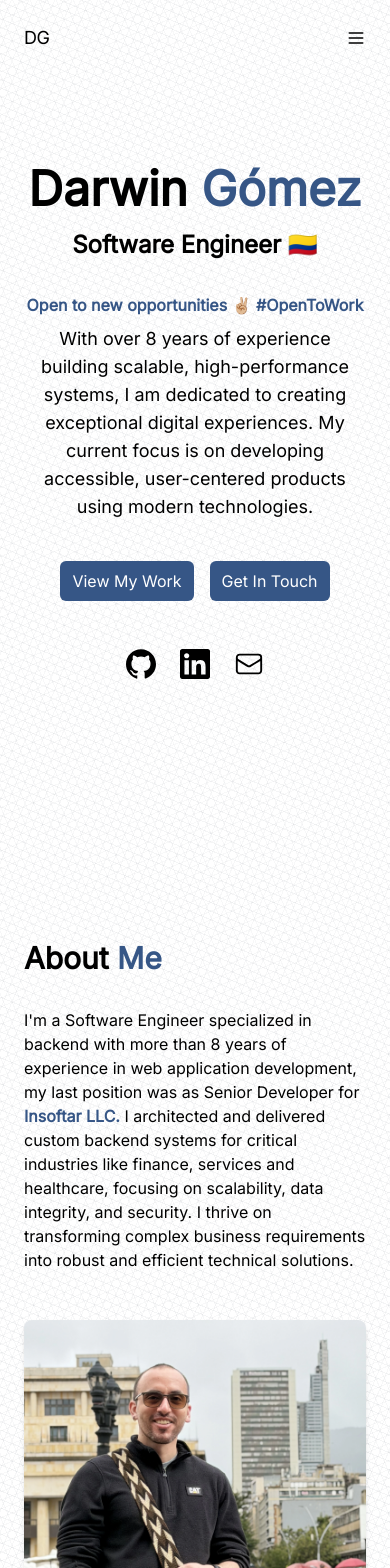
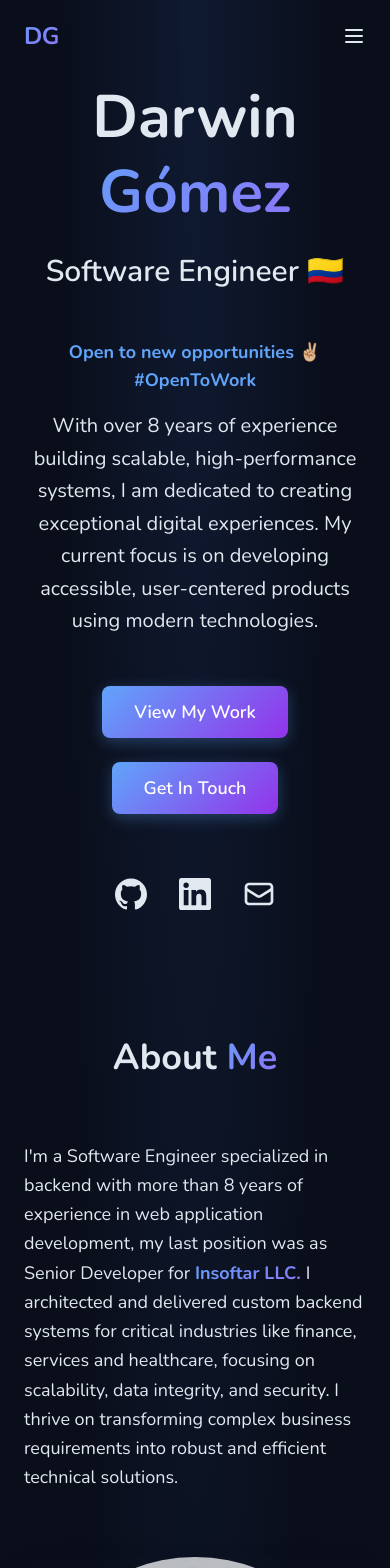
Before and after one commit to darwintnt/portfolio, a Vue app: page / in a window 390 px wide. Shown: the top 1568 px of the page. Built offline with nearby package versions, Linux system fonts and the light colour scheme.

Commit message:
feat: cambio ui landing page

```diff
--- a/index.html
+++ b/index.html
@@ -25,7 +25,7 @@
     <link rel="preconnect" href="https://fonts.googleapis.com" />
     <link rel="preconnect" href="https://fonts.gstatic.com" crossorigin />
     <link
-      href="https://fonts.googleapis.com/css2?family=Inter:ital,opsz,wght@0,100;0,300;0,400;0,700;0,900;1,100;1,300;1,400;1,700;1,900&display=swap"
+      href="https://fonts.googleapis.com/css2?family=Nunito:ital,wght@0,200..1000;1,200..1000&display=swap"
       rel="stylesheet"
     />
     <script type="application/ld+json">
--- a/src/App.vue
+++ b/src/App.vue
@@ -1,5 +1,5 @@
 <template>
-  <div className="min-h-screen bg-background">
+  <div class="min-h-screen">
     <Navigation />
     <main>
       <Hero />
--- a/src/components/About.vue
+++ b/src/components/About.vue
@@ -1,14 +1,19 @@
 <template>
-  <section id="about" class="py-24 relative">
-    <div class="container mx-auto px-6">
-      <div class="max-w-4xl mx-auto">
-        <h3 class="text-3xl md:text-4xl font-bold mb-8">
+  <section id="about" class="py-32 relative">
+    <!-- Decorative background -->
+    <div
+      class="absolute inset-0 bg-gradient-to-b from-transparent via-card/20 to-transparent"
+    ></div>
+
+    <div class="container mx-auto px-6 relative">
+      <div class="max-w-6xl mx-auto">
+        <h3 class="text-4xl md:text-5xl font-bold mb-16 text-center">
           About <span class="text-gradient">Me</span>
         </h3>
 
-        <div class="grid md:grid-cols-5 gap-12 items-start">
-          <div class="md:col-span-3 space-y-4 text-muted-foreground">
-            <p>
+        <div class="grid md:grid-cols-5 gap-16 items-center">
+          <div class="md:col-span-3 space-y-6">
+            <p class="text-lg md:text-xl text-muted-foreground leading-relaxed">
               I'm a Software Engineer specialized in backend with more than 8
               years of experience in web application development, my last
               position was as Senior Developer for
@@ -18,6 +23,7 @@
                   target="_blank"
                   rel="noopener noreferrer"
                   aria-label="Insoftar webpage"
+                  class="hover:underline"
                 >
                   Insoftar LLC.
                 </a></span
@@ -32,11 +38,15 @@
 
           <div class="md:col-span-2 relative group">
             <div class="relative">
+              <!-- Gradient border effect -->
               <div
-                class="absolute inset-0 bg-primary/20 rounded-lg translate-x-4 translate-y-4 transition-transform group-hover:translate-x-2 group-hover:translate-y-2"
+                class="absolute inset-0 bg-linear-to-br from-nova-blue-500 to-nova-purple-500 rounded-2xl blur-xl opacity-50 group-hover:opacity-75 transition-opacity duration-300"
               />
               <div
-                class="relative bg-card rounded-lg overflow-hidden shadow-md"
+                class="absolute inset-0 bg-linear-to-br from-nova-blue-500 to-nova-purple-500 rounded-2xl translate-x-4 translate-y-4 transition-transform group-hover:translate-x-2 group-hover:translate-y-2"
+              />
+              <div
+                class="relative bg-card rounded-2xl overflow-hidden shadow-2xl border-muted/20"
               >
                 <div
                   class="aspect-square from-primary/20 to-transparent flex items-center justify-center me"
@@ -58,9 +68,10 @@ export default {};
 @reference "tailwindcss";
 .me {
   background-image: url('@/assets/hero2.webp');
-  background-size: cover;
-  background-position: center center;
+  background-size: 100%;
+  background-position: center 25%;
   background-repeat: no-repeat;
   position: relative;
+  border-radius: 100%;
 }
 </style>
--- a/src/components/Hero.vue
+++ b/src/components/Hero.vue
@@ -1,27 +1,45 @@
 <template>
   <section
-    class="min-h-screen flex items-center justify-center relative overflow-hidden"
+    class="min-h-screen flex items-center justify-center relative overflow-hidden pt-20"
   >
+    <!-- Gradient overlay -->
+    <div
+      class="absolute inset-0 bg-linear-to-b from-transparent via-transparent to-background/50 z-0"
+    ></div>
+
+    <!-- Decorative elements -->
+    <div
+      class="absolute top-20 left-10 w-72 h-72 bg-nova-blue-500/10 rounded-full blur-3xl"
+    ></div>
+    <div
+      class="absolute bottom-20 right-10 w-96 h-96 bg-nova-purple-500/10 rounded-full blur-3xl"
+    ></div>
+
     <div class="container mx-auto px-6 relative z-10">
-      <div class="max-w-4xl mx-auto text-center">
-        <h1 class="text-5xl md:text-7xl font-bold mb-4 animate-slide-up">
+      <div class="max-w-5xl mx-auto text-center">
+        <h1
+          class="text-6xl md:text-8xl font-bold mb-6 animate-slide-up leading-tight"
+        >
           <span class="text-foreground">Darwin </span>
           <span class="text-gradient">Gómez</span>
         </h1>
 
         <h2
-          class="text-2xl md:text-4xl font-semibold text-muted-foreground mb-6 animate-slide-up"
+          class="text-3xl md:text-5xl font-semibold text-muted-foreground mb-8 animate-slide-up"
           :style="{ animationDelay: '0.2s' }"
         >
           Software Engineer 🇨🇴
         </h2>
 
-        <p class="text-primary font-bold py-2">
+        <p
+          class="text-primary font-bold py-4 text-lg animate-slide-up"
+          :style="{ animationDelay: '0.3s' }"
+        >
           Open to new opportunities ✌🏼 #OpenToWork
         </p>
 
         <p
-          class="text-lg text-muted-foreground max-w-2xl mx-auto mb-10 animate-slide-up"
+          class="text-xl md:text-2xl text-muted-foreground max-w-3xl mx-auto mb-12 leading-relaxed animate-slide-up"
           :style="{ animationDelay: '0.4s' }"
         >
           With over 8 years of experience building scalable, high-performance
@@ -31,20 +49,20 @@
         </p>
 
         <div
-          class="flex flex-wrap items-center justify-center gap-4 mb-12 animate-slide-up"
+          class="flex flex-wrap items-center justify-center gap-6 mb-16 animate-slide-up"
           :style="{ animationDelay: '0.6s' }"
         >
-          <button class="button-primary">
+          <button class="button-primary text-lg">
             <a href="#portfolio">View My Work</a>
           </button>
-          <button class="button-primary">
+          <button class="button-primary text-lg">
             <a href="#contact_me">Get In Touch</a>
           </button>
         </div>
 
         <!-- Social Links -->
         <div
-          class="flex items-center justify-center gap-6 animate-slide-up"
+          class="flex items-center justify-center gap-8 animate-slide-up"
           :style="{ animationDelay: '0.8s' }"
         >
           <a
@@ -52,12 +70,14 @@
             target="_blank"
             rel="noopener noreferrer"
             aria-label="Darwin's Github account"
+            class="text-muted-foreground hover:text-primary transition-all duration-300 transform hover:scale-110"
           >
             <svg
               role="img"
               viewBox="0 0 24 24"
               xmlns="http://www.w3.org/2000/svg"
-              width="30"
+              width="32"
+              fill="currentColor"
             >
               <path
                 d="M12 .297c-6.63 0-12 5.373-12 12 0 5.303 3.438 9.8 8.205 11.385.6.113.82-.258.82-.577 0-.285-.01-1.04-.015-2.04-3.338.724-4.042-1.61-4.042-1.61C4.422 18.07 3.633 17.7 3.633 17.7c-1.087-.744.084-.729.084-.729 1.205.084 1.838 1.236 1.838 1.236 1.07 1.835 2.809 1.305 3.495.998.108-.776.417-1.305.76-1.605-2.665-.3-5.466-1.332-5.466-5.93 0-1.31.465-2.38 1.235-3.22-.135-.303-.54-1.523.105-3.176 0 0 1.005-.322 3.3 1.23.96-.267 1.98-.399 3-.405 1.02.006 2.04.138 3 .405 2.28-1.552 3.285-1.23 3.285-1.23.645 1.653.24 2.873.12 3.176.765.84 1.23 1.91 1.23 3.22 0 4.61-2.805 5.625-5.475 5.92.42.36.81 1.096.81 2.22 0 1.606-.015 2.896-.015 3.286 0 .315.21.69.825.57C20.565 22.092 24 17.592 24 12.297c0-6.627-5.373-12-12-12"
@@ -70,12 +90,14 @@
             target="_blank"
             rel="noopener noreferrer"
             aria-label="Darwin's Linkedin account"
+            class="text-muted-foreground hover:text-primary transition-all duration-300 transform hover:scale-110"
           >
             <svg
               role="img"
               viewBox="0 0 24 24"
               xmlns="http://www.w3.org/2000/svg"
-              width="30"
+              width="32"
+              fill="currentColor"
             >
               <path
                 d="M20.447 20.452h-3.554v-5.569c0-1.328-.027-3.037-1.852-3.037-1.853 0-2.136 1.445-2.136 2.939v5.667H9.351V9h3.414v1.561h.046c.477-.9 1.637-1.85 3.37-1.85 3.601 0 4.267 2.37 4.267 5.455v6.286zM5.337 7.433c-1.144 0-2.063-.926-2.063-2.065 0-1.138.92-2.063 2.063-2.063 1.14 0 2.064.925 2.064 2.063 0 1.139-.925 2.065-2.064 2.065zm1.782 13.019H3.555V9h3.564v11.452zM22.225 0H1.771C.792 0 0 .774 0 1.729v20.542C0 23.227.792 24 1.771 24h20.451C23.2 24 24 23.227 24 22.271V1.729C24 .774 23.2 0 22.222 0h.003z"
@@ -83,14 +105,18 @@
             </svg>
           </a>
 
-          <a href="mailto:darwintnt@hotmail.com" aria-label="Darwin's email">
+          <a
+            href="mailto:darwintnt@hotmail.com"
+            aria-label="Darwin's email"
+            class="text-muted-foreground hover:text-primary transition-all duration-300 transform hover:scale-110"
+          >
             <svg
               xmlns="http://www.w3.org/2000/svg"
               fill="none"
               viewBox="0 0 24 24"
-              stroke-width="1.5"
+              stroke-width="2"
               stroke="currentColor"
-              width="30"
+              width="32"
             >
               <path
                 stroke-linecap="round"
--- a/src/components/Navigation.vue
+++ b/src/components/Navigation.vue
@@ -2,35 +2,42 @@
   <header
     :class="[
       'fixed top-0 left-0 right-0 z-50 transition-all duration-300',
-      isScrolled ? 'bg-background/90 backdrop-blur-xs' : 'bg-transparent',
+      isScrolled
+        ? 'bg-background/95 backdrop-blur-lg shadow-lg'
+        : 'bg-transparent',
     ]"
   >
-    <nav class="max-w-5xl mx-auto px-6 py-6 flex items-center justify-between">
-      <a href="#" class="text-lg font-medium tracking-tight"> DG </a>
+    <nav class="max-w-6xl mx-auto px-6 py-5 flex items-center justify-between">
+      <a href="#" class="text-2xl font-bold tracking-tight text-gradient">
+        DG
+      </a>
 
       <!-- Desktop Navigation -->
-      <div class="hidden md:flex items-center gap-10">
+      <div class="hidden md:flex items-center gap-8">
         <a
           v-for="link in navLinks"
           :key="link.name"
           :href="link.href"
-          class="text-sm tracking-widest uppercase text-muted-foreground"
+          class="text-sm font-medium text-muted-foreground hover:text-primary transition-colors duration-200 relative group"
         >
           {{ link.name }}
+          <span
+            class="absolute -bottom-1 left-0 w-0 h-0.5 bg-linear-to-r from-nova-blue-500 to-nova-purple-500 group-hover:w-full transition-all duration-300"
+          ></span>
         </a>
       </div>
 
       <!-- Mobile Menu Button -->
       <button
-        class="md:hidden text-foreground"
+        class="md:hidden text-foreground hover:text-primary transition-colors"
         @click="toggleMobileMenu"
         aria-label="Toggle menu"
       >
         <svg
           v-if="isMobileMenuOpen"
           xmlns="http://www.w3.org/2000/svg"
-          width="20"
-          height="20"
+          width="24"
+          height="24"
           viewBox="0 0 24 24"
           fill="none"
           stroke="currentColor"
@@ -45,8 +52,8 @@
         <svg
           v-else
           xmlns="http://www.w3.org/2000/svg"
-          width="20"
-          height="20"
+          width="24"
+          height="24"
           viewBox="0 0 24 24"
           fill="none"
           stroke="currentColor"
@@ -63,13 +70,16 @@
     </nav>
 
     <!-- Mobile Menu -->
-    <div v-if="isMobileMenuOpen" class="md:hidden bg-white">
+    <div
+      v-if="isMobileMenuOpen"
+      class="md:hidden bg-card/95 backdrop-blur-lg border-muted/20"
+    >
       <div class="px-6 py-6 space-y-4">
         <a
           v-for="link in navLinks"
           :key="link.name"
           :href="link.href"
-          class="block text-sm tracking-widest uppercase text-muted-foreground"
+          class="block text-base font-medium text-muted-foreground hover:text-primary transition-colors py-2"
           @click="closeMobileMenu"
         >
           {{ link.name }}
--- a/src/style.css
+++ b/src/style.css
@@ -1,121 +1,133 @@
 @import 'tailwindcss';
 
-.inter-thin {
-  font-family: 'Inter', sans-serif;
-  font-weight: 100;
+body {
+  background-color: #0a0e1a;
+  background-image:
+    radial-gradient(
+      ellipse at top,
+      rgba(59, 130, 246, 0.1) 0%,
+      transparent 50%
+    ),
+    radial-gradient(
+      ellipse at bottom,
+      rgba(147, 51, 234, 0.08) 0%,
+      transparent 50%
+    );
+  background-position:
+    top center,
+    bottom center;
+  background-repeat: no-repeat;
+  background-size:
+    100% 50%,
+    100% 50%;
+  position: relative;
+  width: 100%;
+  min-height: 100vh;
+  color: #e2e8f0;
+}
+
+* {
+  font-family: 'Nunito', sans-serif;
+  font-optical-sizing: auto;
   font-style: normal;
 }
 
-.inter-thin-italic {
-  font-family: 'Inter', sans-serif;
-  font-weight: 100;
-  font-style: italic;
+.text-gradient {
+  background: linear-gradient(135deg, #60a5fa 0%, #a855f7 100%);
+  -webkit-background-clip: text;
+  -webkit-text-fill-color: transparent;
+  background-clip: text;
+  background-size: 200% 200%;
+  animation: gradient-shift 8s ease infinite;
 }
 
-.inter-light {
-  font-family: 'Inter', sans-serif;
-  font-weight: 300;
-  font-style: normal;
-}
-
-.inter-light-italic {
-  font-family: 'Inter', sans-serif;
-  font-weight: 300;
-  font-style: italic;
-}
-
-.inter-regular {
-  font-family: 'Inter', sans-serif;
-  font-weight: 400;
-  font-style: normal;
-}
-
-.inter-regular-italic {
-  font-family: 'Inter', sans-serif;
-  font-weight: 400;
-  font-style: italic;
-}
-
-.inter-bold {
-  font-family: 'Inter', sans-serif;
-  font-weight: 700;
-  font-style: normal;
-}
-
-.inter-bold-italic {
-  font-family: 'Inter', sans-serif;
-  font-weight: 700;
-  font-style: italic;
-}
-
-.inter-black {
-  font-family: 'Inter', sans-serif;
-  font-weight: 900;
-  font-style: normal;
-}
-
-.inter-black-italic {
-  font-family: 'Inter', sans-serif;
-  font-weight: 900;
-  font-style: italic;
-}
-
-body {
-  background-image:
-    repeating-linear-gradient(
-      22.5deg,
-      transparent,
-      transparent 2px,
-      rgba(75, 85, 99, 0.06) 2px,
-      rgba(75, 85, 99, 0.06) 3px,
-      transparent 3px,
-      transparent 8px
-    ),
-    repeating-linear-gradient(
-      67.5deg,
-      transparent,
-      transparent 2px,
-      rgba(107, 114, 128, 0.05) 2px,
-      rgba(107, 114, 128, 0.05) 3px,
-      transparent 3px,
-      transparent 8px
-    ),
-    repeating-linear-gradient(
-      112.5deg,
-      transparent,
-      transparent 2px,
-      rgba(55, 65, 81, 0.04) 2px,
-      rgba(55, 65, 81, 0.04) 3px,
-      transparent 3px,
-      transparent 8px
-    ),
-    repeating-linear-gradient(
-      157.5deg,
-      transparent,
-      transparent 2px,
-      rgba(31, 41, 55, 0.03) 2px,
-      rgba(31, 41, 55, 0.03) 3px,
-      transparent 3px,
-      transparent 8px
-    );
-  background-position: top;
-  background-repeat: no-repeat;
-  background-size: cover;
-  position: relative;
-  width: 100%;
-}
-
-* {
-  font-family: 'Inter', sans-serif;
-}
-
-.text-gradient,
 .text-primary {
-  color: #365686;
+  color: #60a5fa;
 }
 
 .button-primary {
+  position: relative;
+  display: inline-block;
+  padding: 0.75rem 2rem;
+  font-weight: 600;
   color: white;
-  background-color: #365686;
-  @apply py-2 px-3 rounded-md;
+  background: linear-gradient(135deg, #60a5fa 0%, #9333ea 100%);
+  border-radius: 0.5rem;
+  transition: all 0.3s ease;
+  overflow: hidden;
+  box-shadow: 0 4px 15px rgba(96, 165, 250, 0.3);
 }
+
+.button-primary:hover {
+  transform: translateY(-2px);
+  box-shadow: 0 6px 20px rgba(96, 165, 250, 0.4);
+}
+
+.button-primary::before {
+  content: '';
+  position: absolute;
+  top: 0;
+  left: -100%;
+  width: 100%;
+  height: 100%;
+  background: linear-gradient(
+    90deg,
+    transparent,
+    rgba(255, 255, 255, 0.2),
+    transparent
+  );
+  transition: left 0.5s ease;
+}
+
+.button-primary:hover::before {
+  left: 100%;
+}
+
+.card-glow {
+  transition: all 0.3s ease;
+  border: 1px solid rgba(96, 165, 250, 0.1);
+}
+
+.card-glow:hover {
+  border-color: rgba(96, 165, 250, 0.3);
+  box-shadow: 0 8px 30px rgba(96, 165, 250, 0.15);
+}
+
+.animate-slide-up {
+  animation: slide-up 0.6s ease-out forwards;
+  opacity: 0;
+}
+
+@keyframes gradient-shift {
+  0%,
+  100% {
+    background-position: 0% 50%;
+  }
+  50% {
+    background-position: 100% 50%;
+  }
+}
+
+@keyframes slide-up {
+  0% {
+    opacity: 0;
+    transform: translateY(20px);
+  }
+  100% {
+    opacity: 1;
+    transform: translateY(0);
+  }
+}
+
+@keyframes animate-infinite-scroll {
+  from {
+    transform: translateX(0);
+  }
+  to {
+    transform: translateX(-50%);
+  }
+}
+
+.animate-infinite-scroll {
+  animation: animate-infinite-scroll 25s linear infinite;
+}
--- a/tailwind.config.js
+++ b/tailwind.config.js
@@ -3,14 +3,85 @@ export default {
   content: ['./index.html', './src/**/*.{vue,js,ts,jsx,tsx}'],
   theme: {
     extend: {
+      colors: {
+        'nova-blue': {
+          50: '#eff6ff',
+          100: '#dbeafe',
+          200: '#bfdbfe',
+          300: '#93c5fd',
+          400: '#60a5fa',
+          500: '#3b82f6',
+          600: '#2563eb',
+          700: '#1d4ed8',
+          800: '#1e40af',
+          900: '#1e3a8a',
+          950: '#172554',
+        },
+        'nova-purple': {
+          50: '#faf5ff',
+          100: '#f3e8ff',
+          200: '#e9d5ff',
+          300: '#d8b4fe',
+          400: '#c084fc',
+          500: '#a855f7',
+          600: '#9333ea',
+          700: '#7e22ce',
+          800: '#6b21a8',
+          900: '#581c87',
+        },
+        background: '#0a0e1a',
+        foreground: '#e2e8f0',
+        muted: {
+          DEFAULT: '#1e293b',
+          foreground: '#94a3b8',
+        },
+        card: {
+          DEFAULT: '#111827',
+          foreground: '#e2e8f0',
+        },
+        primary: {
+          DEFAULT: '#60a5fa',
+          foreground: '#ffffff',
+        },
+      },
       animation: {
         scroll: 'scroll 25s linear infinite',
+        'gradient-shift': 'gradient-shift 8s ease infinite',
+        'fade-in': 'fade-in 0.6s ease-out',
+        'slide-up': 'slide-up 0.6s ease-out',
       },
       keyframes: {
         scroll: {
           '0%': { transform: 'translateX(0)' },
           '100%': { transform: 'translateX(-100%)' },
         },
+        'gradient-shift': {
+          '0%, 100%': {
+            'background-position': '0% 50%',
+          },
+          '50%': {
+            'background-position': '100% 50%',
+          },
+        },
+        'fade-in': {
+          '0%': { opacity: '0' },
+          '100%': { opacity: '1' },
+        },
+        'slide-up': {
+          '0%': {
+            opacity: '0',
+            transform: 'translateY(20px)',
+          },
+          '100%': {
+            opacity: '1',
+            transform: 'translateY(0)',
+          },
+        },
+      },
+      backgroundImage: {
+        'gradient-radial': 'radial-gradient(var(--tw-gradient-stops))',
+        'gradient-conic':
+          'conic-gradient(from 180deg at 50% 50%, var(--tw-gradient-stops))',
       },
     },
   },
```
Also changed, not shown: src/components/Contact.vue (+27 -21 lines), src/components/Footer.vue (+22 -11 lines), src/components/Portfolio.vue (+45 -42 lines), src/components/Technologies.vue (+44 -20 lines), src/assets/hero2.webp.
